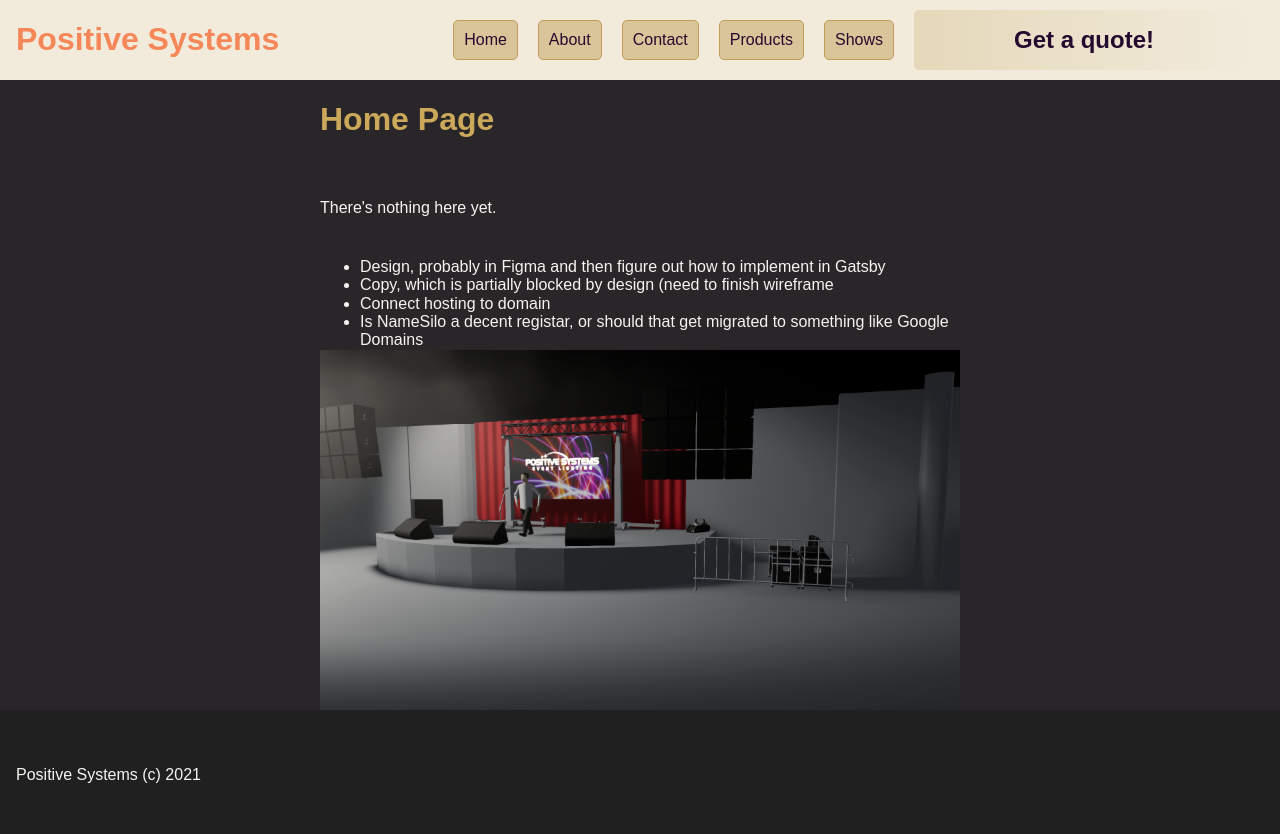
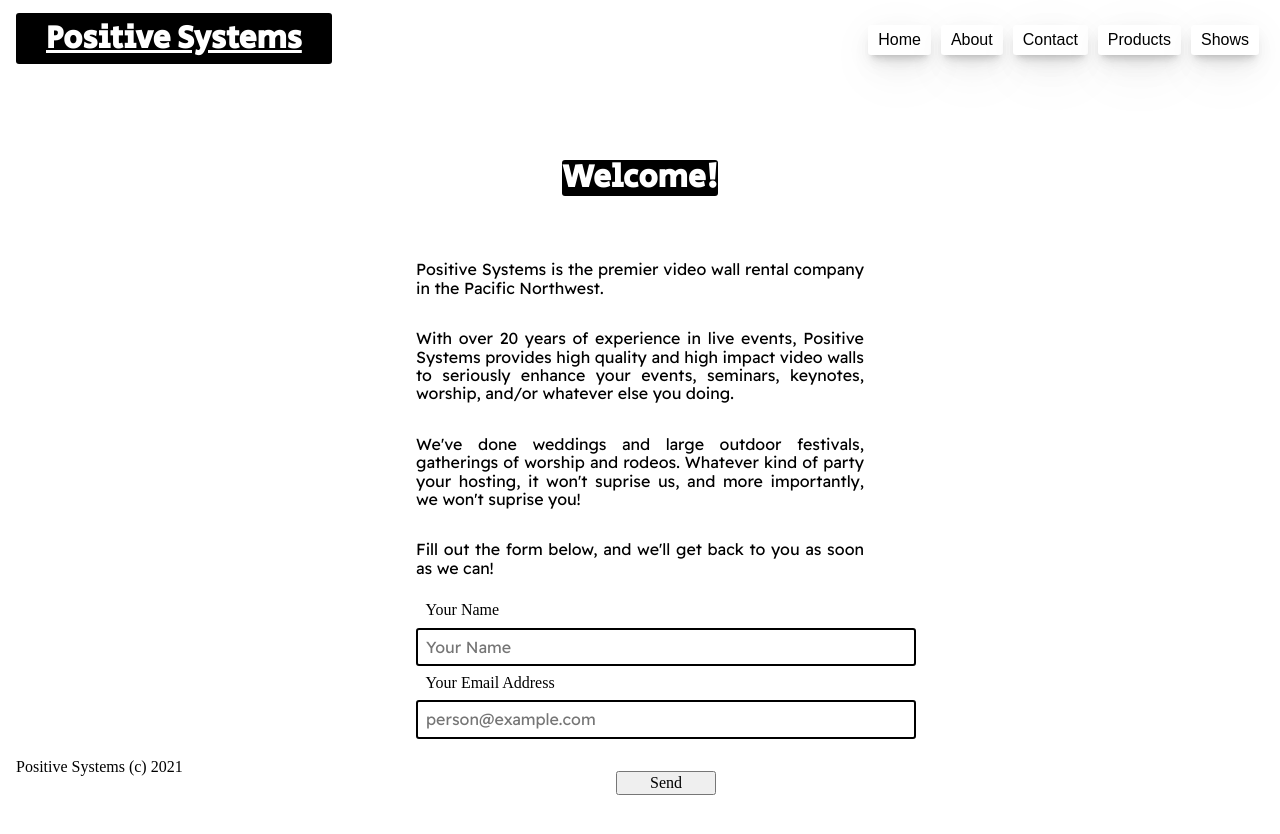
Before and after one commit to WildPore/positive-systems, a Gatsby site: page / in a window 1280 px wide. After the commit the page ends 800 px from the top, so only its background shows below. Built offline with nearby package versions, Linux system fonts and the light colour scheme; Gatsby itself is replaced by a stand-in of ours; a web font is replaced by a local one.

Commit message:
Add pretend form

```diff
--- a/package.json
+++ b/package.json
@@ -16,6 +16,7 @@
   "dependencies": {
     "@mdx-js/mdx": "^1.6.22",
     "@mdx-js/react": "^1.6.22",
+    "formik": "^2.2.9",
     "gatsby": "^4.2.0",
     "gatsby-cli": "^4.2.0",
     "gatsby-plugin-image": "^2.2.0",
@@ -28,7 +29,8 @@
     "normalize.css": "^8.0.1",
     "react": "^17.0.1",
     "react-dom": "^17.0.1",
-    "sass": "^1.43.5"
+    "sass": "^1.43.5",
+    "yup": "^0.32.11"
   },
   "devDependencies": {
     "prettier": "2.4.1"
--- /dev/null
+++ b/src/components/emailcapture.js
@@ -0,0 +1,67 @@
+import * as React from "react";
+import { Formik, Form, Field, ErrorMessage, useField } from "formik";
+import * as Yup from "yup";
+
+import "normalize.css";
+import * as Styles from "./emailcapture.module.scss";
+
+const MyTextInput = ({ label, ...props }) => {
+  const [field, meta] = useField(props);
+  return (
+    <>
+      <label htmlFor={props.id || props.name}>{label}</label>
+      <input className="text-input" {...field} {...props} />
+      {meta.touched && meta.error ? (
+        <div className="error">{meta.error}</div>
+      ) : null}
+    </>
+  );
+};
+
+const EmailCapture = () => {
+  return (
+    <div className={Styles.container}>
+      <Formik
+        initialValues={{
+          name: "",
+          email: "",
+          message: "",
+        }}
+        onSubmit={(values, actions) => {
+          alert(JSON.stringify(values, null, 2));
+          actions.setSubmitting(false);
+        }}
+        validationSchema={Yup.object({
+          name: Yup.string().required("Required"),
+          email: Yup.string()
+            .email("Invalid email address")
+            .required("Required"),
+        })}
+        onSubmit={async (values, { setSubmitting }) => {
+          await new Promise((r) => setTimeout(r, 500));
+          setSubmitting(false);
+        }}
+      >
+        {() => (
+          <Form>
+            <MyTextInput
+              label="Your Name"
+              name="name"
+              type="text"
+              placeholder="Your Name"
+            />
+            <MyTextInput
+              label="Your Email Address"
+              name="email"
+              type="text"
+              placeholder="person@example.com"
+            />
+            <button type="submit">Send</button>
+          </Form>
+        )}
+      </Formik>
+    </div>
+  );
+};
+
+export default EmailCapture;
--- /dev/null
+++ b/src/components/emailcapture.module.scss
@@ -0,0 +1,45 @@
+@import "style.scss";
+
+.container {
+  display: flex;
+  flex-direction: column;
+  justify-content: center;
+  margin: auto;
+}
+
+label {
+  font-family: $font-nav;
+  display: flex;
+  flex-direction: column;
+
+  padding: 0.5rem 0.6rem;
+}
+
+input,
+textarea {
+  -moz-appearance: none;
+  -webkit-appearance: none;
+  appearance: none;
+
+  display: flex;
+  margin: auto;
+
+  padding: 0.5rem;
+
+  box-sizing: border-box;
+
+  border: 2px solid black;
+  border-radius: $border-radius;
+  width: 500px;
+}
+
+button {
+  font-family: $font-nav;
+  width: 100px;
+
+  display: flex;
+  justify-content: space-around;
+
+  margin: auto;
+  margin-top: 2rem;
+}
--- a/src/components/footer.module.scss
+++ b/src/components/footer.module.scss
@@ -1,6 +1,12 @@
-$bg-color: #202020;
+@import "style.scss";
 
 .footer {
-  background-color: $bg-color;
-  padding: 1rem;
+  font-family: $font-nav;
 }
+
+.footer {
+  position: fixed;
+  bottom: 0;
+
+  margin: 0.5rem 1rem;
+}
--- a/src/components/header.js
+++ b/src/components/header.js
@@ -41,9 +41,10 @@ const Header = () => {
           </Link>
         </ul>
       </nav>
+      {/*
       <div className={Styles.getQuote}>
-        <h2>Get a quote!</h2>
-      </div>
+        <h1>Get a quote!</h1>
+      </div> */}
     </header>
   );
 };
--- a/src/components/header.module.scss
+++ b/src/components/header.module.scss
@@ -1,38 +1,8 @@
-@use "sass:color";
-@import url("https://fonts.googleapis.com/css2?family=Monoton&display=swap");
-@import url("https://fonts.googleapis.com/css2?family=Share:wght@400;700&display=swap");
+@import "style.scss";
 
-$color: gold;
-$brand-purple: #240a2f;
-$brand-orange: #f58758;
-$brand-straw: #f2ebdc;
-$brand-yellow: #f5f14e;
-$brand-blue: #bff5ee;
-
-$background: $brand-straw;
-$background-lighter-10: color.scale($background, $lightness: 10%);
-$background-lighter-20: color.scale($background, $lightness: 20%);
-$background-lighter-30: color.scale($background, $lightness: 30%);
-$background-lighter-40: color.scale($background, $lightness: 40%);
-$background-lighter-50: color.scale($background, $lightness: 50%);
-$background-lighter-60: color.scale($background, $lightness: 60%);
-$background-lighter-70: color.scale($background, $lightness: 70%);
-$background-lighter-80: color.scale($background, $lightness: 80%);
-$background-lighter-90: color.scale($background, $lightness: 90%);
-$background-darker-10: color.scale($background, $lightness: -10%);
-$background-darker-20: color.scale($background, $lightness: -20%);
-$background-darker-30: color.scale($background, $lightness: -30%);
-$background-darker-40: color.scale($background, $lightness: -40%);
-$background-darker-50: color.scale($background, $lightness: -50%);
-$background-darker-60: color.scale($background, $lightness: -60%);
-$background-darker-70: color.scale($background, $lightness: -70%);
-$background-darker-80: color.scale($background, $lightness: -80%);
-$background-darker-90: color.scale($background, $lightness: -90%);
-
-$text-accent: $brand-orange;
-$text: $brand-purple;
-
-$border-radius: 5px;
+h1 {
+  font-family: $font-header, sans-serif;
+}
 
 .header {
   display: flex;
@@ -42,13 +12,20 @@ $border-radius: 5px;
 
   align-items: center;
 
+  color: $text;
   background-color: $background;
-  font-family: "Share", sans-serif;
+
+  font-family: sans-serif;
 }
 
 .headerLink {
-  color: $text-accent;
-  text-decoration: none;
+  border-radius: $border-radius;
+  padding: 2px 30px;
+  color: $background;
+  background: $text;
+  text-decoration: underline;
+
+  font-family: $font-header;
 }
 
 .navbar {
@@ -60,42 +37,46 @@ $border-radius: 5px;
 }
 
 .navbar ul li {
-  background-color: $background-darker-20;
+  padding: 6px 10px;
+  margin: 5px;
   border-radius: $border-radius;
-  padding: 10px;
-  margin: 10px;
-  border: 1px solid $background-darker-40;
+  background: white;
+  @include shadow;
 }
 
 .navbar ul li:hover {
-  background-color: $background-darker-10;
-}
+  box-shadow: 0 2px 10px $shadow-color;
 
-.navItemLink {
-  display: inline-block;
-  text-decoration: none;
+  color: $background;
+  background: $text;
 }
 
 .navItemLink,
 .navItemLink:visited {
+  font-family: $font-nav, sans-serif;
+  font-weight: 500;
+  display: inline-block;
   color: $text;
-}
-
-.navItemLink:active {
-  background-color: $background-darker-10;
+  text-decoration: none;
 }
 
 .getQuote {
   display: flex;
   align-items: center;
   align-self: stretch;
-  padding: 10px 100px;
+
+  padding: 6px 100px;
   margin: 10px;
+
   color: $text;
-  border-radius: $border-radius 0 0 $border-radius;
-  background-image: linear-gradient(
-    to right,
-    $background-darker-10,
-    $background
-  );
+  background: white;
+
+  border-radius: $border-radius;
+  text-decoration: underline;
+  @include shadow;
 }
+
+.getQuote:hover {
+  color: $background;
+  background: $text;
+}
--- a/src/components/layout.js
+++ b/src/components/layout.js
@@ -26,10 +26,8 @@ const Layout = ({ pageTitle, children }) => {
       <header>
         <Header />
       </header>
-      <main className={Styles.content}>
-        <h1 className={Styles.heading}>{pageTitle}</h1>
-        {children}
-      </main>
+      <h1 className={Styles.h1}>{pageTitle}</h1>
+      <main>{children}</main>
       <Footer />
     </div>
   );
--- a/src/components/layout.module.scss
+++ b/src/components/layout.module.scss
@@ -1,54 +1,35 @@
-* {
-  margin: 0;
-}
-
-body {
-  background-color: #282628;
-}
+@import "style.scss";
 
 .container {
   display: flex;
-  min-height: 100vh;
   flex-direction: column;
-  font-family: sans-serif;
-  color: #f5f4f1;
-}
-
-.content {
-  flex: 1;
-  max-width: 50%;
+  justify-self: center;
   margin: auto;
 }
 
-p {
-  padding: 40px 0;
+main {
+  font-family: $font-text, sans-serif;
+  text-align: justify;
+
+  padding-top: 3rem;
+
+  max-width: 35%;
+  margin: auto;
+
+  display: flex;
+  flex-direction: column;
+  justify-self: center;
 }
 
-.gatsby-image-wrapper {
+.h1 {
+  font-family: $font-header, sans-serif;
+  text-align: center;
+  color: $text-accent;
+  background-color: $text;
+
+  max-width: 50%;
+  margin: 0 auto;
+  margin-top: 5rem;
+
+  border-radius: $border-radius;
 }
-
-.heading {
-  color: #cca85b;
-}
-
-.nav-links {
-  display: flex;
-  justify-content: center;
-  list-style: none;
-  padding-left: 0;
-}
-
-.nav-link-item {
-  padding-right: 2rem;
-}
-
-.nav-link-text {
-  color: #73959e;
-}
-
-.site-title {
-  font-size: 3rem;
-  color: #cca85b;
-  font-weight: 700;
-  margin: 3rem 0;
-}
--- /dev/null
+++ b/src/components/style.scss
@@ -0,0 +1,57 @@
+@use "sass:color";
+@import url("https://fonts.googleapis.com/css2?family=Secular+One&display=swap");
+@import url("https://fonts.googleapis.com/css2?family=Murecho:wght@500&display=swap");
+@import url("https://fonts.googleapis.com/css2?family=Readex+Pro&display=swap");
+
+$font-header: "Secular One";
+$font-nav: "Murecho";
+$font-text: "Readex Pro";
+
+$brand-color1: #ffffff;
+$brand-color2: #74ceb7;
+$brand-color3: #ffffcb;
+$brand-color4: #f5f14e;
+$brand-color5: #004056;
+
+$background: $brand-color1;
+$background-lighter-10: color.scale($background, $lightness: 10%);
+$background-lighter-20: color.scale($background, $lightness: 20%);
+$background-lighter-30: color.scale($background, $lightness: 30%);
+$background-lighter-40: color.scale($background, $lightness: 40%);
+$background-lighter-50: color.scale($background, $lightness: 50%);
+$background-lighter-60: color.scale($background, $lightness: 60%);
+$background-lighter-70: color.scale($background, $lightness: 70%);
+$background-lighter-80: color.scale($background, $lightness: 80%);
+$background-lighter-90: color.scale($background, $lightness: 90%);
+$background-darker-10: color.scale($background, $lightness: -10%);
+$background-darker-20: color.scale($background, $lightness: -20%);
+$background-darker-30: color.scale($background, $lightness: -30%);
+$background-darker-40: color.scale($background, $lightness: -40%);
+$background-darker-50: color.scale($background, $lightness: -50%);
+$background-darker-60: color.scale($background, $lightness: -60%);
+$background-darker-70: color.scale($background, $lightness: -70%);
+$background-darker-80: color.scale($background, $lightness: -80%);
+$background-darker-90: color.scale($background, $lightness: -90%);
+
+$text: black;
+$text-accent: white;
+
+$border-radius: 3px;
+
+$border-color: black;
+$border-color-accent: white;
+
+$shadow-color: #00000033;
+
+@mixin shadow {
+  box-shadow: 0px 2.1px 0.9px -4px rgba(0, 0, 0, 0.019),
+    0px 4px 2.1px -4px rgba(0, 0, 0, 0.028),
+    0px 5.5px 3.5px -4px rgba(0, 0, 0, 0.034),
+    0px 6.6px 5.2px -4px rgba(0, 0, 0, 0.04),
+    0px 7.5px 7.5px -4px rgba(0, 0, 0, 0.045),
+    0px 8.1px 10.6px -4px rgba(0, 0, 0, 0.05),
+    0px 8.5px 15.1px -4px rgba(0, 0, 0, 0.056),
+    0px 9px 21.9px -4px rgba(0, 0, 0, 0.062),
+    0px 10.1px 33.8px -4px rgba(0, 0, 0, 0.071),
+    0px 15px 60px -4px rgba(0, 0, 0, 0.09);
+}
--- a/src/pages/index.js
+++ b/src/pages/index.js
@@ -1,23 +1,32 @@
-import * as React from 'react'
-import Layout from '../components/layout'
-import { StaticImage } from 'gatsby-plugin-image'
+import * as React from "react";
+import Layout from "../components/layout";
+import EmailCapture from "../components/emailcapture";
 
 const IndexPage = () => {
   return (
-    <Layout pageTitle="Home Page">
-      <p>There's nothing here yet.</p>
-      <ul>
-        <li>Design, probably in Figma and then figure out how to implement in Gatsby</li>
-        <li>Copy, which is partially blocked by design (need to finish wireframe</li>
-        <li>Connect hosting to domain</li>
-        <li>Is NameSilo a decent registar, or should that get migrated to something like Google Domains</li>
-      </ul>
-      <StaticImage
-        alt="Our gorgeous video wall."
-        src="../images/videowall.png"
-      />
+    <Layout pageTitle="Welcome!">
+      <p>
+        Positive Systems is the premier video wall rental company in the Pacific
+        Northwest.
+      </p>
+      <p>
+        With over 20 years of experience in live events, Positive Systems
+        provides high quality and high impact video walls to seriously enhance
+        your events, seminars, keynotes, worship, and/or whatever else you
+        doing.
+      </p>
+      <p>
+        We've done weddings and large outdoor festivals, gatherings of worship
+        and rodeos. Whatever kind of party your hosting, it won't suprise us,
+        and more importantly, we won't suprise you!{" "}
+      </p>
+
+      <p>
+        Fill out the form below, and we'll get back to you as soon as we can!
+      </p>
+      <EmailCapture />
     </Layout>
-  )
-}
+  );
+};
 
-export default IndexPage
+export default IndexPage;
```
Also changed, not shown: 1 other file.
